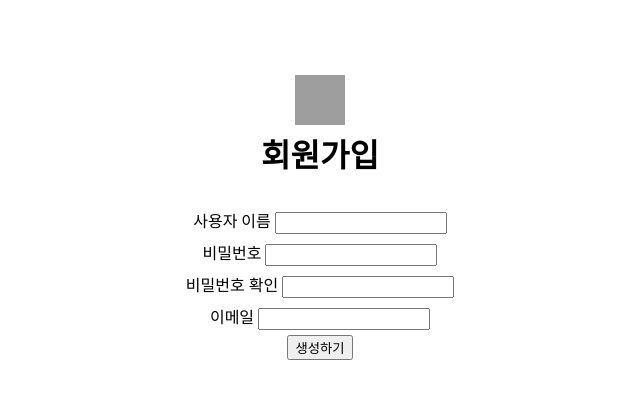
After one commit to tndus73/city_tour, a Django app: page /common/signup/ in a window 1280 px wide. The commit adds this page. Shown: the top 414 px of the page, without its empty margins (320-960 px from the left). Run offline with Django 4.2, Linux system fonts and the light colour scheme; some web fonts are replaced; grey boxes are pictures that could not be loaded.

Commit message:
회원가입 기능 만들기

```diff
--- a/basetemplates/base.html
+++ b/basetemplates/base.html
@@ -63,7 +63,7 @@
                                 <li><a href = "{% url 'common:logout' %}" style = "color:white"> {{ user.username }}님 로그아웃 </a></li>
                             {% else %}
                                 <li><a href = "{% url 'common:login' %}" style = "color:white">로그인</a></li>
-                            {% else if%}
+                            {% endif%}
                             <li><a href = "#" style = "color:white">회원가입</a></li>
                             <li><a href = "#" style = "color:white">번역</a></li>
                             <li><a href = "#" style = "color:white">관리자</a></li>
--- a/city_tour/settings.py
+++ b/city_tour/settings.py
@@ -128,6 +128,6 @@ STATICFILES_DIRS = [
 DEFAULT_AUTO_FIELD = 'django.db.models.BigAutoField'
 
 # 로그인 성공후 이동 URL
-LOGIN_REDIRECT_URL = '/web/home/'
+LOGIN_REDIRECT_URL = 'http://localhost:8000/web/home/'
 # 로그아웃 시 이동하는 URL
-LOGOUT_REDIRECT_URL = '/web/home/'
+LOGOUT_REDIRECT_URL = 'http://localhost:8000/web/home/'
--- /dev/null
+++ b/common/forms.py
@@ -0,0 +1,11 @@
+from django import forms
+from django.contrib.auth.forms import UserCreationForm
+from django.contrib.auth.models import User
+
+
+class UserForm(UserCreationForm):
+    email = forms.EmailField(label="이메일")
+
+    class Meta:
+        model = User
+        fields = ("username", "password1", "password2", "email")
--- a/common/templates/common/login.html
+++ b/common/templates/common/login.html
@@ -24,6 +24,7 @@
             <input type="password" name="password" id="password">
           </div>
           <button type="submit">로그인</button>
+          <a href="{% url 'common:signup' %}">회원가입하기</a>
         </form>
     </div>
 {% endblock %}
--- /dev/null
+++ b/common/templates/common/signup.html
@@ -0,0 +1,37 @@
+{% extends 'basesimple.html' %}
+
+{% block mycss %}
+  .wrapper {
+    display: grid;
+    place-items: center;
+    min-height: 50vh;
+  }
+{% endblock %}
+
+{% block mycontent %}
+  <div class="wrapper">
+        <img src = "/static/images/bus_icon.jpg" width = 50px height = 50px>
+        <h1>회원가입</h1>
+        <form method="post" action="{% url 'common:signup' %}">
+          {% csrf_token %}
+          {% include 'common/form_errors.html' %}
+          <div>
+            <label for="username">사용자 이름</label>
+            <input type="text" class="form-control" name="username" id="username" value="{{ form.username.value|default_if_none:'' }}">
+          </div>
+          <div>
+              <label for="password1">비밀번호</label>
+              <input type="password" class="form-control" name="password1" id="password1" value="{{ form.password1.value|default_if_none:'' }}">
+          </div>
+          <div>
+              <label for="password2">비밀번호 확인</label>
+              <input type="password" class="form-control" name="password2" id="password2" value="{{ form.password2.value|default_if_none:'' }}">
+          </div>
+          <div>
+              <label for="email">이메일</label>
+              <input type="text" class="form-control" name="email" id="email" value="{{ form.email.value|default_if_none:'' }}">
+          </div>
+          <button type="submit" class="btn btn-primary">생성하기</button>
+        </form>
+    </div>
+{% endblock %}
--- a/common/urls.py
+++ b/common/urls.py
@@ -7,4 +7,5 @@ app_name = 'common'
 urlpatterns = [
     path('login/', auth_views.LoginView.as_view(template_name='common/login.html'), name='login'),
     path('logout/', auth_views.LoginView.as_view(), name='logout'),
+    path('signup/', views.signup, name='signup'),
 ]
--- a/common/views.py
+++ b/common/views.py
@@ -1,3 +1,20 @@
 from django.shortcuts import render
 
 # Create your views here.
+from django.contrib.auth import authenticate, login
+from django.shortcuts import render, redirect
+from common.forms import UserForm
+
+def signup(request):
+    if request.method == "POST":
+        form = UserForm(request.POST)
+        if form.is_valid():
+            form.save()
+            username = form.cleaned_data.get('username')
+            raw_password = form.cleaned_data.get('password1')
+            user = authenticate(username=username, password=raw_password)  # 사용자 인증
+            login(request, user)  # 로그인
+            return redirect('/web/home/')
+    else:
+        form = UserForm()
+    return render(request, 'common/signup.html', {'form': form})
```
Also changed, not shown: db.sqlite3.
